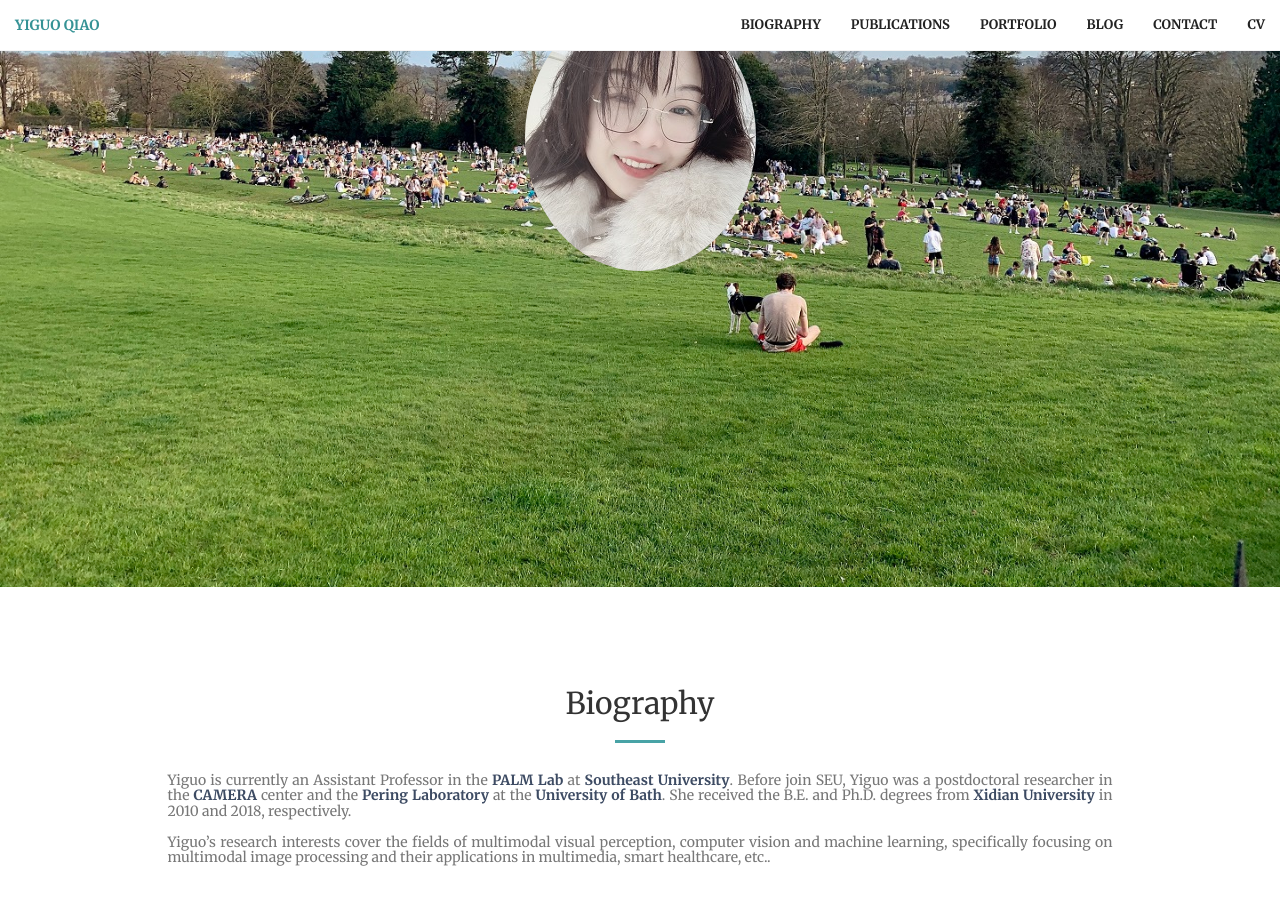
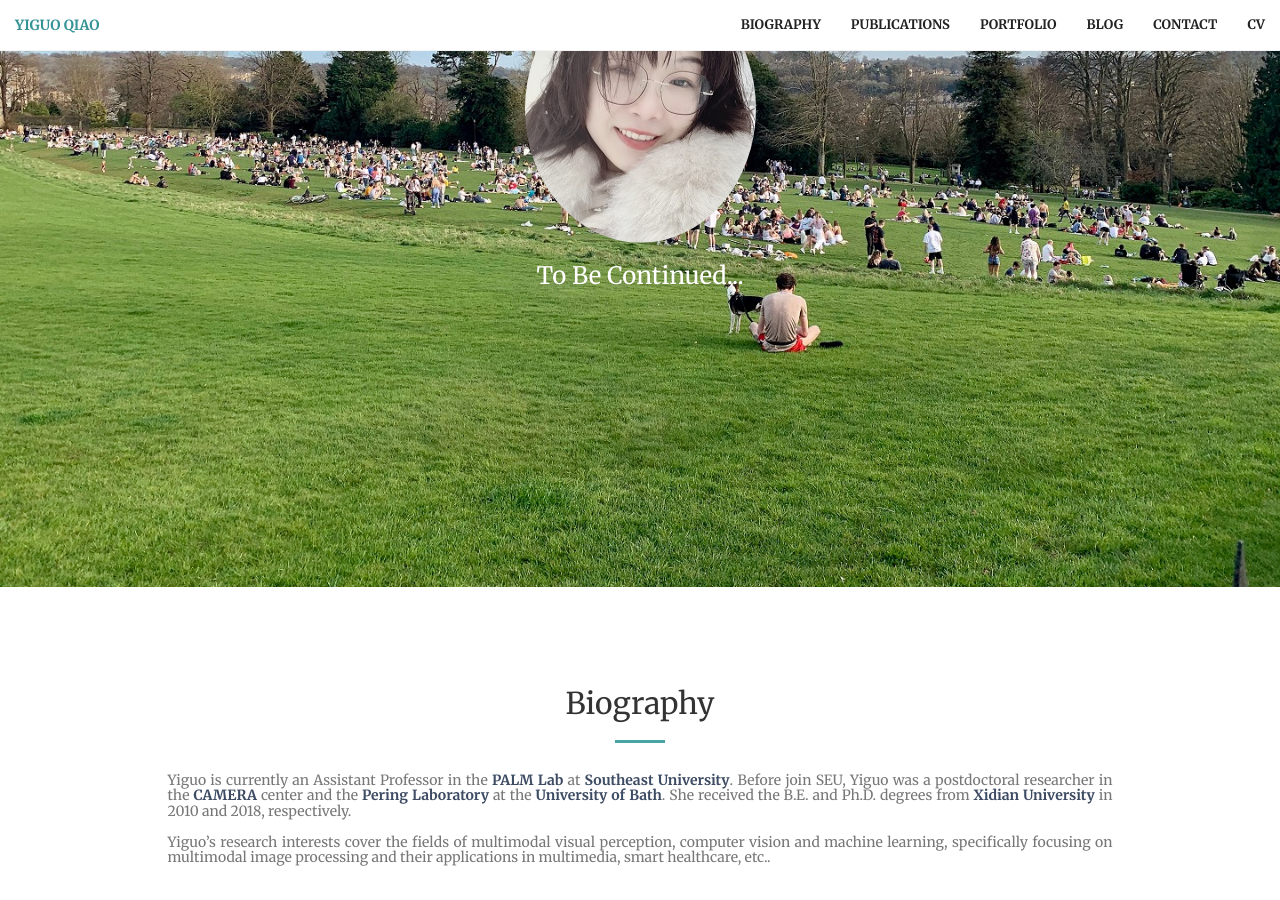
Before and after one commit to Joyce327/Yiguo.Qiao.github.io, a Jekyll site: the page index.html, which Jekyll copies as it is, in a window 1280 px wide and 900 px high, scrolled down 313 px. Built offline with Jekyll 4.4.1, drawn with Linux system fonts in a browser that asks for light colours; nearby versions of some CDN libraries; some of the changed text lies outside the part shown.

Commit message:
Update index.html

```diff
--- a/index.html
+++ b/index.html
@@ -81,6 +81,7 @@
         <div class="header-content">
             <div class="header-content-inner">
                 <img src="img/profile.jpg" alt="profile" class="img-circle">
+                <h3 id="homeHeading">To Be Continued...</h3>
             </div>
         </div>
     </header>
@@ -159,56 +160,20 @@
         <div class="container">
             <div class="row">
                 <div class="col-lg-12 text-center">
-                    <h2 class="section-heading">Portfolio</h2>
+                    <h2 class="section-heading">About Research</h2>
                     <hr class="primary">
                 </div>
             </div>
         </div>
         <div class="container px-3 text-center">
             <div class="row no-gutter popup-gallery">
-                <div class="col-lg-6 col-sm-6">
+                <div class="col-lg-12 col-sm-12">
                     <a href="img/portfolio/fullsize/portfolio1.png" class="portfolio-box">
                         <img src="img/portfolio/thumbnails/portfolio1.png" class="img-responsive" alt="">
                         <div class="portfolio-box-caption">
                             <div class="portfolio-box-caption-content">
                                 <div class="project-name">
                                     3D Stereoscopic Vision
-                                </div>
-                            </div>
-                        </div>
-                    </a>
-                </div>
-                <div class="col-lg-6 col-sm-6">
-                    <a href="img/portfolio/fullsize/ACM MM.gif" class="portfolio-box">
-                        <img src="img/portfolio/thumbnails/portfolio2.png" class="img-responsive" alt="">
-                        <div class="portfolio-box-caption">
-                            <div class="portfolio-box-caption-content">
-                                <div class="project-name">
-                                    Depth Map Super-resolution
-                                </div>
-                            </div>
-                        </div>
-                    </a>
-                </div>
-                <div class="col-lg-6 col-sm-6">
-                    <a href="img/portfolio/fullsize/portfolio31.gif" class="portfolio-box">
-                        <img src="img/portfolio/thumbnails/portfolio3.png" class="img-responsive" alt="">
-                        <div class="portfolio-box-caption">
-                            <div class="portfolio-box-caption-content">
-                                <div class="project-name">
-                                    Remote RA Follow-up
-                                </div>
-                            </div>
-                        </div>
-                    </a>
-                </div>
-                <div class="col-lg-6 col-sm-6">
-                    <a href="img/portfolio/thumbnails/portfolio1.gif" class="portfolio-box">
-                        <img src="img/portfolio/thumbnails/portfolio1.gif" class="img-responsive" alt="">
-                        <div class="portfolio-box-caption">
-                            <div class="portfolio-box-caption-content">
-                                <div class="project-name">
-                                    Motion Retargeting
                                 </div>
                             </div>
                         </div>
```
